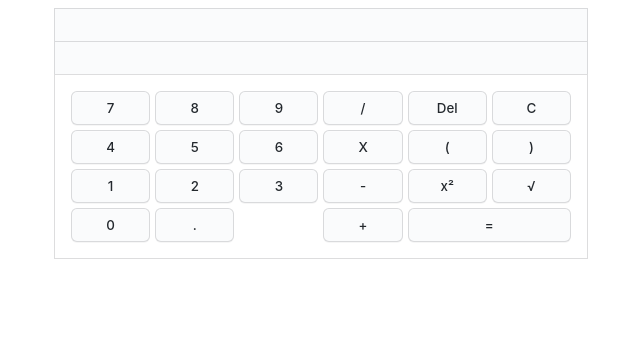
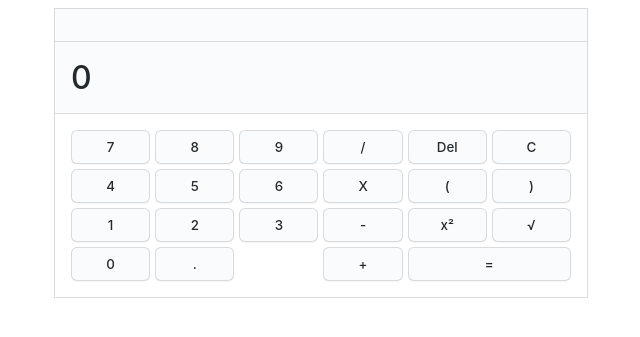
Before and after one commit to MRob409/flask_calculator, a Flask app: page / in a window 1280 px wide. Shown: the top 337 px of the page, without its empty margins (319-959 px from the left). Run offline with Flask 2, Linux system fonts and the light colour scheme.

Commit message:
Buttons output to display

```diff
--- a/server.py
+++ b/server.py
@@ -1,24 +1,136 @@
-from flask import Flask, render_template
+from flask import Flask, render_template, request
 
 app = Flask(__name__)
 
+PreviousEquation = []
+equation = ['0']
 
-@app.route('/')
+
+@app.route('/', methods=['POST', 'GET'])
 def interface():
-    return render_template('interface.html')
+
+    global equation
+
+    # button inputs
+    if request.method == 'POST':
+
+        if request.form['submit_button'] == '=':
+            evaluate()
+        elif request.form['submit_button'] == 'C':
+            equation.clear()
+            equation.append('0')
+        elif request.form['submit_button'] == 'x²':
+            equation.append('²')
+        elif request.form['submit_button'] == '√':
+            if (equation[0] == '0') and (len(equation) == 1):
+                equation.extend(('√', '('))
+                del equation[0]
+            else:
+                equation.extend(('√', '('))
+        elif request.form['submit_button'] == 'Del':
+            if len(equation) == 1:
+                equation.append('0')
+                del equation[0]
+            else:
+                del equation[-1]
+        elif request.form['submit_button'] == '/':
+            equation.append('/')
+        elif request.form['submit_button'] == 'X':
+            equation.append('X')
+        elif request.form['submit_button'] == '+':
+            equation.append('+')
+        elif request.form['submit_button'] == '-':
+            equation.append('-')
+        elif request.form['submit_button'] == '(':
+            if (equation[0] == '0') and (len(equation) == 1):
+                equation.append('(')
+                del equation[0]
+            else:
+                equation.append('(')
+        elif request.form['submit_button'] == ')':
+            if (equation[0] == '0') and (len(equation) == 1):
+                equation.append(')')
+                del equation[0]
+            else:
+                equation.append(')')
+
+        # NUMBERS
+        elif request.form['submit_button'] == '0':
+            if (equation[0] == '0') and (len(equation) == 1):
+                equation.append('0')
+                del equation[0]
+            else:
+                equation.append('0')
+        elif request.form['submit_button'] == '1':
+            if (equation[0] == '0') and (len(equation) == 1):
+                equation.append('1')
+                del equation[0]
+            else:
+                equation.append('1')
+        elif request.form['submit_button'] == '2':
+            if (equation[0] == '0') and (len(equation) == 1):
+                equation.append('2')
+                del equation[0]
+            else:
+                equation.append('2')
+        elif request.form['submit_button'] == '3':
+            if (equation[0] == '0') and (len(equation) == 1):
+                equation.append('3')
+                del equation[0]
+            else:
+                equation.append('3')
+        elif request.form['submit_button'] == '4':
+            if (equation[0] == '0') and (len(equation) == 1):
+                equation.append('4')
+                del equation[0]
+            else:
+                equation.append('4')
+        elif request.form['submit_button'] == '5':
+            if (equation[0] == '0') and (len(equation) == 1):
+                equation.append('5')
+                del equation[0]
+            else:
+                equation.append('5')
+        elif request.form['submit_button'] == '6':
+            if (equation[0] == '0') and (len(equation) == 1):
+                equation.append('6')
+                del equation[0]
+            else:
+                equation.append('6')
+        elif request.form['submit_button'] == '7':
+            if (equation[0] == '0') and (len(equation) == 1):
+                equation.append('7')
+                del equation[0]
+            else:
+                equation.append('7')
+        elif request.form['submit_button'] == '8':
+            if (equation[0] == '0') and (len(equation) == 1):
+                equation.append('8')
+                del equation[0]
+            else:
+                equation.append('8')
+        elif request.form['submit_button'] == '9':
+            if (equation[0] == '0') and (len(equation) == 1):
+                equation.append('9')
+                del equation[0]
+            else:
+                equation.append('9')
+
+    return render_template('interface.html', MainDis=MainDisplay(), SecondDis=SecondDisplay())
+
+
+def evaluate():
+    global equation
+    equation = equation
+
+
+def MainDisplay():
+    return ''.join(equation)
+
+
+def SecondDisplay():
+    return ''.join(PreviousEquation)
 
 
 if __name__ == "__main__":
     app.run(debug=True)
-
-
-Equation = ['0']
-PreviousEquation = ['6', '-', '6', '=', '0']
-
-
-# def MainDisplay():
-#     return Equation
-#
-#
-# def SecondDisplay():
-#     return PreviousEquation
--- a/templates/interface.html
+++ b/templates/interface.html
@@ -5,38 +5,41 @@
     <link rel="stylesheet" href='/static/css/interface.css'>
 </head>
 <body>
-<h3 class = "Dis"></h3>
-<h1 class = "Dis"></h1>
 
-<div class="ButtonGrid center">
+<h3 class = "Dis">{{SecondDis}}</h3>
+<h1 class = "Dis">{{MainDis}}</h1>
 
-    <button id = '7' class="button-4" role="button">7</button>
-    <button id = '8' class="button-4" role="button">8</button>
-    <button id = '9' class="button-4" role="button">9</button>
-    <button id = '/' class="button-4" role="button">/</button>
-    <button class="button-4" role="button">Del</button>
-    <button class="button-4" role="button">C</button>
+    <form action="/" method="POST">
+        <div class="ButtonGrid center">
 
-    <button id = '4' class="button-4" role="button">4</button>
-    <button id = '5' class="button-4" role="button">5</button>
-    <button id = '6' class="button-4" role="button">6</button>
-    <button id = 'X' class="button-4" role="button">X</button>
-    <button class="button-4" role="button">(</button>
-    <button class="button-4" role="button">)</button>
+        <input class="button-4" type="submit" name="submit_button" value="7">
+        <input class="button-4" type="submit" name="submit_button" value="8">
+        <input class="button-4" type="submit" name="submit_button" value="9">
+        <input class="button-4" type="submit" name="submit_button" value="/">
+        <input class="button-4" type="submit" name="submit_button" value="Del">
+        <input class="button-4" type="submit" name="submit_button" value="C">
 
-    <button id = '1' class="button-4" role="button">1</button>
-    <button id = '2' class="button-4" role="button">2</button>
-    <button id = '3' class="button-4" role="button">3</button>
-    <button class="button-4" role="button">-</button>
-    <button class="button-4" role="button">x²</button>
-    <button class="button-4" role="button">√</button>
+        <input class="button-4" type="submit" name="submit_button" value="4">
+        <input class="button-4" type="submit" name="submit_button" value="5">
+        <input class="button-4" type="submit" name="submit_button" value="6">
+        <input class="button-4" type="submit" name="submit_button" value="X">
+        <input class="button-4" type="submit" name="submit_button" value="(">
+        <input class="button-4" type="submit" name="submit_button" value=")">
 
-    <button id = '0' class="button-4" role="button">0</button>
-    <button class="button-4" role="button">.</button>
-    <button class="add button-4" role="button">+</button>
-    <button class="equal button-4" role="button">=</button>
+        <input class="button-4" type="submit" name="submit_button" value="1">
+        <input class="button-4" type="submit" name="submit_button" value="2">
+        <input class="button-4" type="submit" name="submit_button" value="3">
+        <input class="button-4" type="submit" name="submit_button" value="-">
+        <input class="button-4" type="submit" name="submit_button" value="x²">
+        <input class="button-4" type="submit" name="submit_button" value="√">
 
-</div>
+        <input class="button-4" type="submit" name="submit_button" value="0">
+        <input class="button-4" type="submit" name="submit_button" value=".">
+        <input class="add button-4" type="submit" name="submit_button" value="+">
+        <input class="equal button-4" type="submit" name="submit_button" value="=">
+
+        </div>
+    </form>
 
 </body>
 </html>
```
